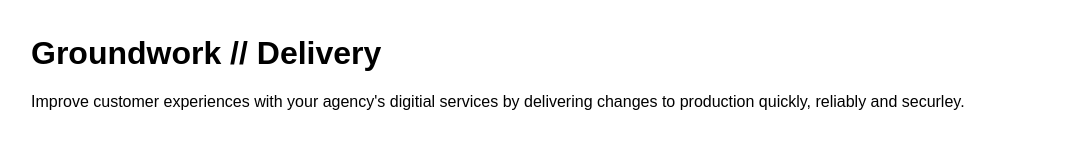
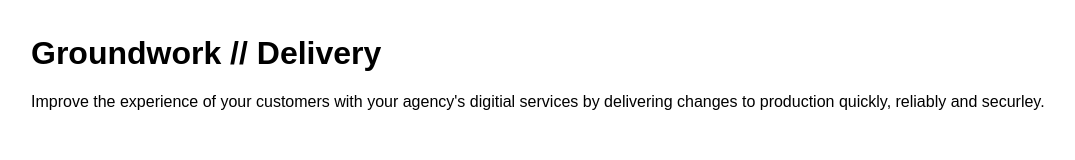
Before and after one commit to mheadd/groundwork-starter-node, a website: page public/index.html in a window 1280 px wide. Shown: the whole page, without its empty margins (4-1079 px from the left). Drawn offline with Linux system fonts and the light colour scheme.

```diff
--- a/public/index.html
+++ b/public/index.html
@@ -7,7 +7,7 @@
 
 <body>
   <h1>Groundwork // Delivery</h1>
-  <p>Improve customer experiences with your agency's digitial services by delivering changes to production quickly, reliably and securley.</p>
+  <p>Improve the experience of your customers with your agency's digitial services by delivering changes to production quickly, reliably and securley.</p>
 </body>
 
 </html>
```
Also changed, not shown: .github/workflows/aws.yml.
